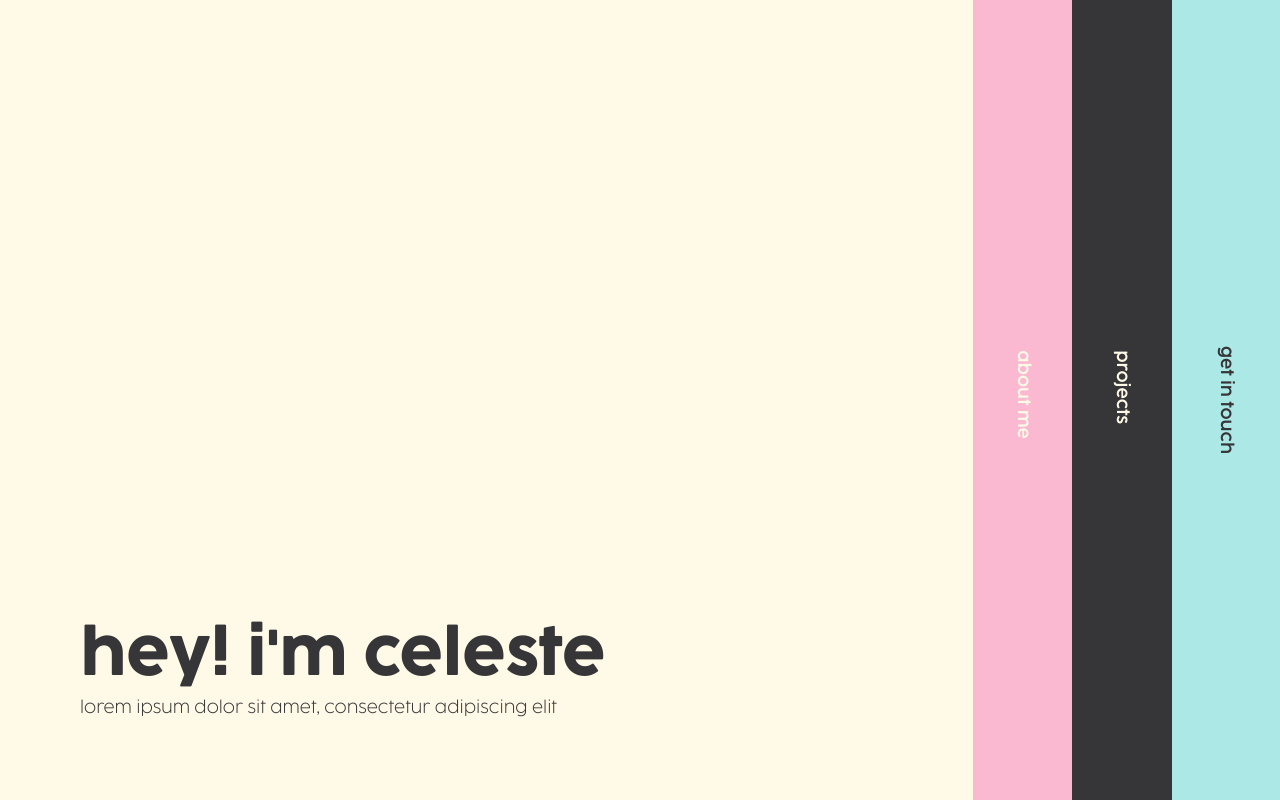
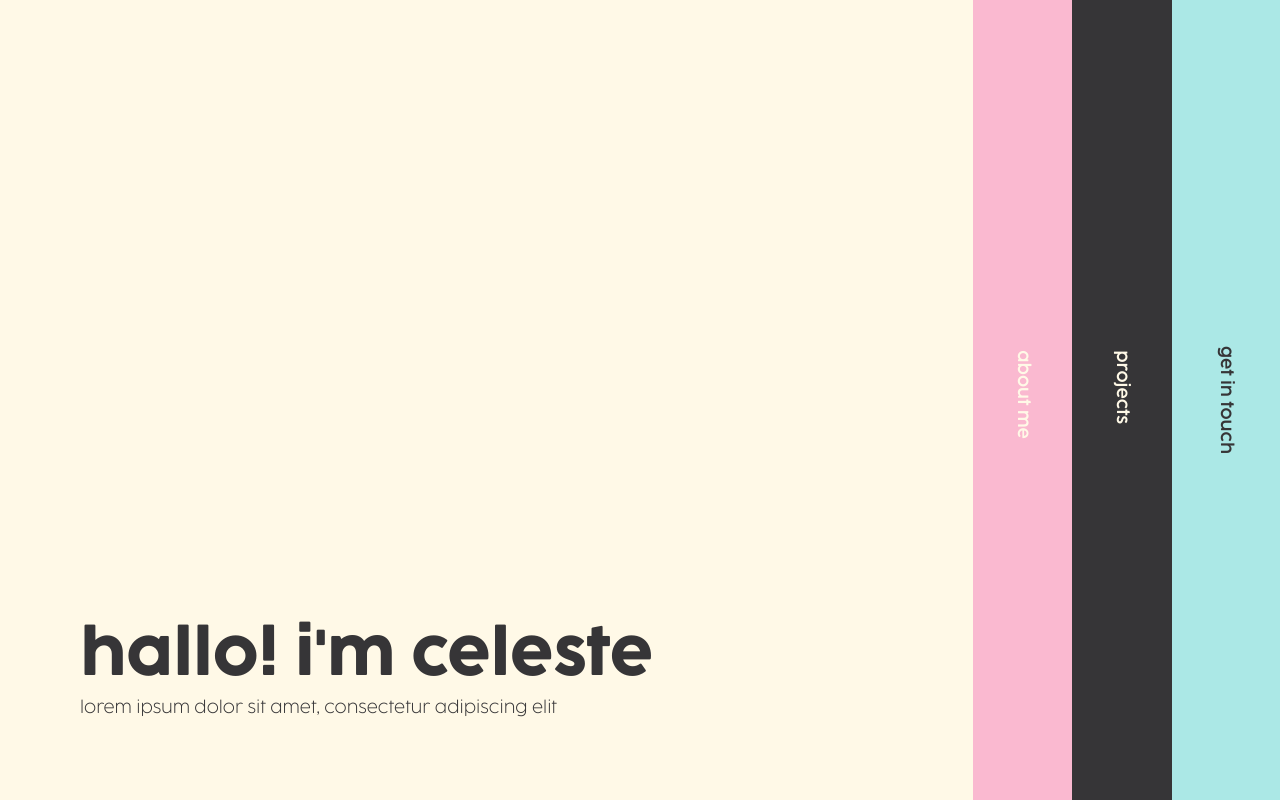
Before and after one commit to cetigerlily/portfolio, a Next.js app in the folder src/: page / in a window 1280 px wide. Built offline with nearby package versions, Linux system fonts and the light colour scheme.

Commit message:
Add in different greetings

```diff
--- /dev/null
+++ b/src/assets/data/Greetings.js
@@ -0,0 +1,7 @@
+export const greetings = [
+  "hey!",
+  "hallo!",
+  "你好!",
+  "salut!",
+  "안녕!",
+]
--- a/src/pages/index.js
+++ b/src/pages/index.js
@@ -1,7 +1,29 @@
 import Head from "next/head";
 import MenuTab from "../components/MenuTab";
+import { greetings } from "../assets/data/Greetings";
+import { useEffect, useState } from "react";
 
 export default function Home() {
+  const [index, setIndex] = useState(0);
+  const [greetingStyling, setGreetingStyling] = useState("text-cc-black font-cocogoose text-6xl")
+  useEffect(() => {
+    const interval = setInterval(() => {
+      setIndex(prevIndex => (prevIndex + 1) % greetings.length);
+
+      // TODO: fix styling for chinese and korean
+      // if (index == 2) {
+      //   setGreetingStyling("text-cc-black font-xxck text-6xl")
+      // } else if (index == 4) {
+      //   setGreetingStyling("text-cc-black font-hoonddukbokki text-6xl")
+      // } else {
+      //   setGreetingStyling("text-cc-black font-cocogoose text-6xl")
+      // }
+
+    }, 5000);
+
+    return () => clearInterval(interval);
+  }, []);
+
   return (
     <>
       <Head>
@@ -12,9 +34,10 @@ export default function Home() {
       <div className="bg-cc-beige flex justify-between h-screen w-screen">
         {/* TODO: add in custom padding to config */}
         <div className="flex flex-col justify-end gap-2.5 p-[80px] w-[76%]">
-          <p className="text-cc-black font-cocogoose text-6xl">
-            hey! i'm celeste
-          </p>
+          <div className="animated-heading">
+            {/* TODO: add in transitions between greeting changes */}
+            <p className={`${ greetingStyling }`}>{ greetings[index] } i'm celeste</p>
+          </div>
           <p className="text-cc-black font-cocogoose-ultra text-base">
             lorem ipsum dolor sit amet, consectetur adipiscing elit
           </p>
--- a/src/styles/global.css
+++ b/src/styles/global.css
@@ -27,6 +27,17 @@
   src: url('../assets/fonts/Cocogoose-Pro-Ultralight-Italic-trial.ttf') format('truetype');
 }
 
+@font-face {
+  font-family: 'XiaoXinChaoKu';
+  src: url('../assets/fonts/XiaoXinChaoKu.ttf') format('truetype');
+}
+
+@font-face {
+  font-family: 'HoonDdukbokki-Regular';
+  src: url('../assets/fonts/HoonDdukbokki-Regular.ttf') format('truetype');
+}
+
+
 html,
 body {
   padding: 0;
--- a/src/tailwind.config.js
+++ b/src/tailwind.config.js
@@ -26,6 +26,8 @@ module.exports = {
         'cocogoose-semi-italic': ['Cocogoose-Semilight-Italic', 'sans'],
         'cocogoose-ultra': ['Cocogoose-Ultralight', 'sans'], // ultralight
         'cocogoose-ultra-italic': ['Cocogoose-Ultralight-Italic', 'sans'],
+        'xxck': ['XiaoXinChaoKu'],
+        'hoonddukbokki': ['HoonDdukbokki']
       },
     },
   },
```
Also changed, not shown: src/assets/fonts/HoonDdukbokki-Regular.ttf (added), src/assets/fonts/XiaoXinChaoKu.ttf (added).
